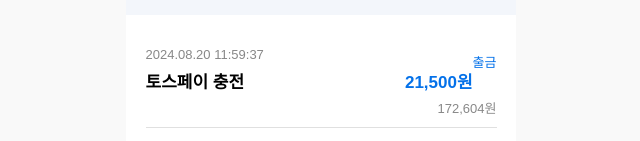
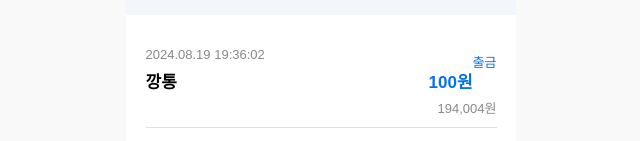
Before and after one commit to Jyebin/shinhan_team2_SOL_the_front, a React (Create React App) app: page /test in a window 1280 px wide. Shown: the part 251-392 px from the top of the page, without its empty margins (319-959 px from the left). Built offline with nearby package versions, Linux system fonts and the light colour scheme; a web font is replaced by a local one.

Commit message:
design: Change animation
- 애니메이션 수정

```diff
--- a/src/assets/myCan/MyCanPage.css
+++ b/src/assets/myCan/MyCanPage.css
@@ -41,17 +41,27 @@
     }
 }
 
+@keyframes flip {
+    0% {
+        transform: rotateX(0);
+    }
+    100% {
+        transform: rotateX(-180deg);
+    }
+}
+
 .bucket-image {
     width: 200px;
     height: auto;
-    /* animation: floating 3s ease-in-out infinite; */
+    animation: floating 3s ease-in-out infinite; /* 기본 상태에서 떠다니는 애니메이션 */
     transition: transform 0.6s ease-in-out;
     transform-origin: center; /* 회전의 중심을 이미지 상단으로 설정 */
 }
 
 .bucket-image.flipped {
-    animation: none; /* 애니메이션을 중지 */
-    transform: rotateX(-180deg); /* X축을 기준으로 앞으로 접히는 회전 */
+    animation: none; /* 떠다니는 애니메이션 중지 */
+    transition: transform 0.6s ease-in-out; /* 회전 애니메이션 적용 */
+    transform: rotateX(-180deg); /* X축을 기준으로 접히는 회전 */
 }
 
 .button-container {
--- a/src/components/depositHistory/TransactionHistory.js
+++ b/src/components/depositHistory/TransactionHistory.js
@@ -3,12 +3,12 @@
 
 const transactionData = [
     {
-        date: '2024.08.20',
-        time: '11:59:37',
-        description: '토스페이 충전',
+        date: '2024.08.19',
+        time: '19:36:02',
+        description: '깡통',
         status: '출금',
-        amount: 21500,
-        balance: 172604,
+        amount: 100,
+        balance: 194004,
     },
     {
         date: '2024.08.19',
```
